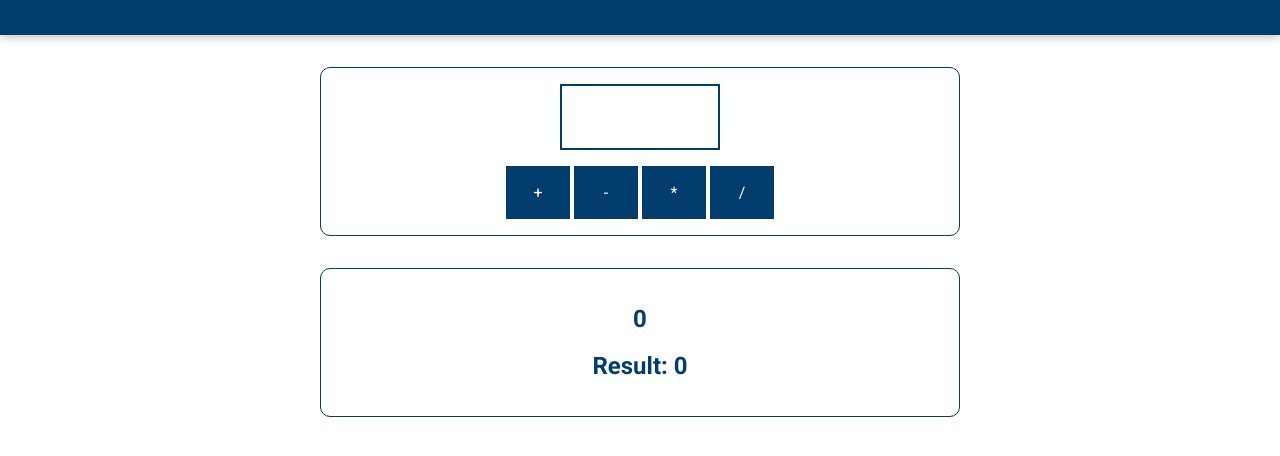
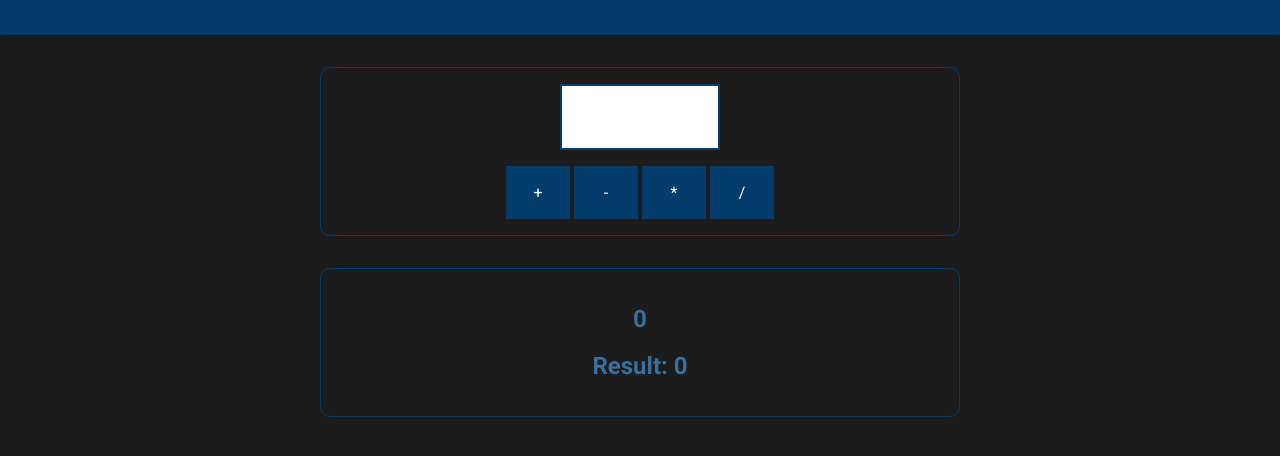
Before and after one commit to sheriffkule/JavaScript-Calculator, a plain HTML site: page index.html in a window 1280 px wide. Shown: the part 78-534 px from the top of the page. Drawn offline with Linux system fonts and the light colour scheme.

Commit message:
finished

```diff
--- a/assets/styles/app.css
+++ b/assets/styles/app.css
@@ -4,6 +4,7 @@
 
 html {
   font-family: 'Roboto', open-sans;
+  background: #1c1c1d;
 }
 
 body {
@@ -27,7 +28,7 @@ header {
   border: 1px solid #023d6d;
   border-radius: 10px;
   padding: 1rem;
-  color: #023d6d;
+  color: #39709e;
 }
 
 #results {
```
Also changed, not shown: index.html (+7 -4 lines).
